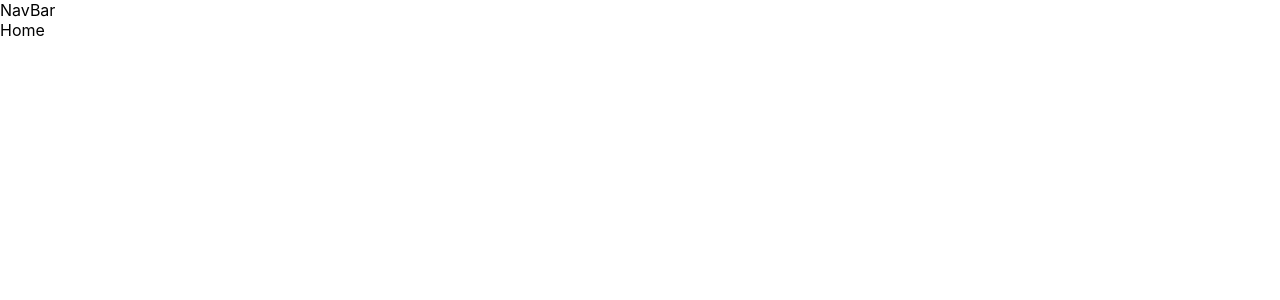
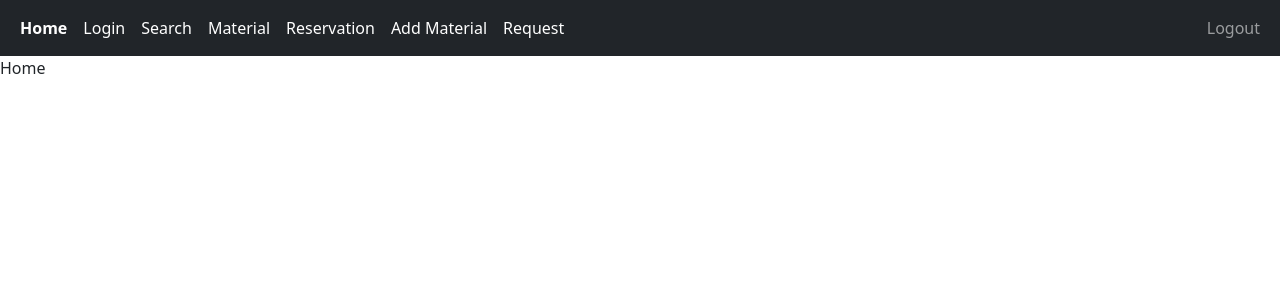
Before and after one commit to Eme112/Web_AlmacenRoBorregos, a React (Create React App) app in the folder almacen/: page / in a window 1280 px wide. Shown: the top 300 px of the page. Built offline with nearby package versions, Linux system fonts and the light colour scheme.

Commit message:
Reorganized and added NavBar

```diff
--- a/almacen/package.json
+++ b/almacen/package.json
@@ -7,6 +7,7 @@
     "@testing-library/react": "^13.3.0",
     "@testing-library/user-event": "^13.5.0",
     "bootstrap": "^5.1.3",
+    "bootstrap-icons": "^1.9.0",
     "react": "^18.2.0",
     "react-bootstrap": "^2.4.0",
     "react-dom": "^18.2.0",
--- a/almacen/src/App.js
+++ b/almacen/src/App.js
@@ -1,13 +1,15 @@
 import './App.css';
+import "../node_modules/bootstrap/dist/css/bootstrap.min.css";
+import "../node_modules/bootstrap-icons/font/bootstrap-icons.css";
 import { BrowserRouter, Routes, Route } from "react-router-dom";
 import NavBar from './components/NavBar';
-import Home from './components/Home'
-import Login from './components/Login'
-import Search from './components/Search'
-import MaterialInfo from './components/MaterialInfo'
-import MaterialReservation from './components/MaterialReservation'
-import AddMaterial from './components/AddMaterial'
-import RequestMaterial from './components/RequestMaterial';
+import Home from './components/home/Home'
+import Login from './components/login/Login'
+import Search from './components/search/Search'
+import MaterialInfo from './components/material-info/MaterialInfo'
+import MaterialReservation from './components/material-reservation/MaterialReservation'
+import AddMaterial from './components/add-material/AddMaterial'
+import RequestMaterial from './components/request-material/RequestMaterial';
 
 
 function App() {
@@ -16,12 +18,12 @@ function App() {
     <NavBar />
       <Routes>
         <Route path="/" element={<Home />}   />
-        <Route path="/" element={<Login />}   />
-        <Route path="/" element={<Search />}   />
-        <Route path="/" element={<MaterialInfo />}   />
-        <Route path="/" element={<MaterialReservation />}   />
-        <Route path="/" element={<AddMaterial />}   />
-        <Route path="/" element={<RequestMaterial />}   />
+        <Route path="/login" element={<Login />}   />
+        <Route path="/search" element={<Search />}   />
+        <Route path="/material-info" element={<MaterialInfo />}   />
+        <Route path="/material-reservation" element={<MaterialReservation />}   />
+        <Route path="/add-material" element={<AddMaterial />}   />
+        <Route path="/request-material" element={<RequestMaterial />}   />
       </Routes>
     </BrowserRouter>
   );
--- a/almacen/src/components/NavBar.js
+++ b/almacen/src/components/NavBar.js
@@ -2,7 +2,76 @@ import React from 'react'
 
 function NavBar() {
   return (
-    <div>NavBar</div>
+    <nav className="navbar navbar-expand-lg navbar-dark bg-dark">
+    <div className="container-fluid">
+      <button
+        className="navbar-toggler collapsed"
+        type="button"
+        data-bs-toggle="collapse"
+        data-bs-target="#navbarColor01"
+        aria-controls="navbarColor01"
+        aria-expanded="true"
+        aria-label="Toggle navigation"
+      >
+        <span className="navbar-toggler-icon"></span>
+      </button>
+      <div className="navbar-collapse collapse" id="navbarColor01">
+        <ul className="navbar-nav me-auto mb-2 mb-lg-0 ">
+          <li className="nav-item">
+            <a className="nav-link active" aria-current="page" href="/">
+              <b>Home</b>
+            </a>
+          </li>
+
+          <li className="nav-item">
+            <a className="nav-link active" aria-current="page" href="/login">
+              Login
+            </a>
+          </li>
+
+          <li className="nav-item">
+            <a className="nav-link active" aria-current="page" href="/search">
+              Search
+            </a>
+          </li>
+
+          <li className="nav-item">
+            <a className="nav-link active" aria-current="page" href="/material-info">
+              Material
+            </a>
+          </li>
+
+          <li className="nav-item">
+            <a className="nav-link active" aria-current="page" href="/material-reservation">
+              Reservation
+            </a>
+          </li>
+
+          <li className="nav-item">
+            <a className="nav-link active" aria-current="page" href="/add-material">
+              Add Material
+            </a>
+          </li>
+
+          <li className="nav-item">
+            <a className="nav-link active" aria-current="page" href="/request-material">
+              Request
+            </a>
+          </li>
+        </ul>
+      </div>
+
+      <div className="navbar-collapse collapse" id="navbarColor01">
+        <ul className="navbar-nav ms-auto">
+          <li className="nav-item  ">
+            <a className="nav-link " >
+              Logout
+            </a>
+          </li>
+        </ul>
+      </div>
+    </div>
+  </nav>
   )
 }
 
```
Also changed, not shown: almacen/src/components/add-material/AddMaterial.js (renamed from almacen/src/components/AddMaterial.js), almacen/src/components/home/Home.js (renamed from almacen/src/components/Home.js), almacen/src/components/login/Login.js (renamed from almacen/src/components/Login.js), almacen/src/components/material-info/MaterialInfo.js (renamed from almacen/src/components/MaterialInfo.js), almacen/src/components/material-reservation/MaterialReservation.js (renamed from almacen/src/components/MaterialReservation.js), almacen/src/components/request-material/RequestMaterial.js (renamed from almacen/src/components/RequestMaterial.js), almacen/src/components/search/Search.js (renamed from almacen/src/components/Search.js), 1 other file (tests, documents, lock files or other folders).
